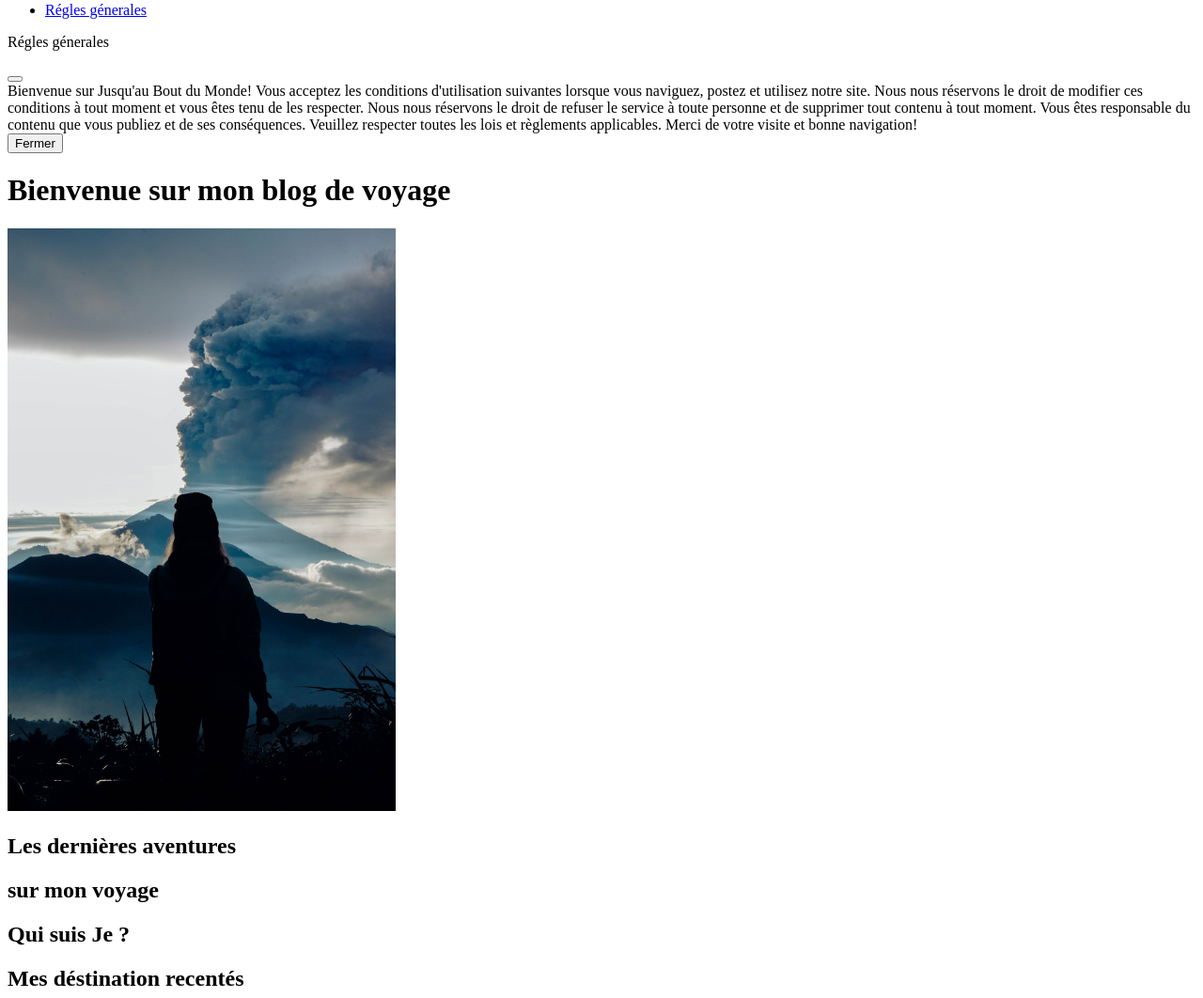
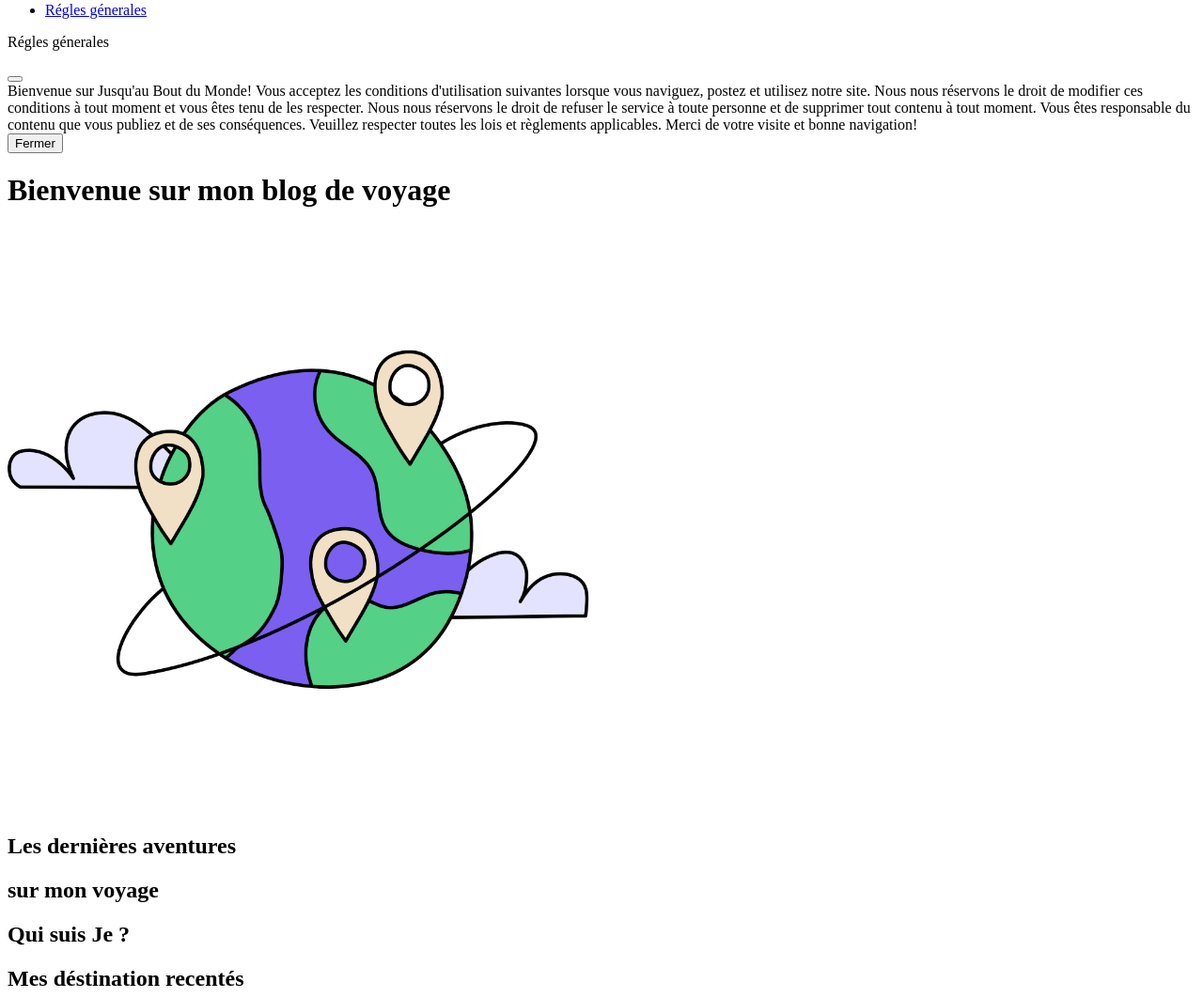
Before and after one commit to Iulian2023/Projet_Blog, a Symfony app: template templates/pages/visitor/welcome/index.html.twig in a window 1280 px wide. Shown: the part 557-1619 px from the top of the page at 94% size. Run offline with Twig, Linux system fonts and the light colour scheme; the template is opened without the code that fills it, so the values that code supplies are empty; some libraries are stand-ins or nearby versions.

Commit message:
changement des image | pages accueil

```diff
--- a/templates/pages/visitor/welcome/index.html.twig
+++ b/templates/pages/visitor/welcome/index.html.twig
@@ -24,10 +24,8 @@
             {% endfor %}
         </div>
         <div class="col-lg-6 order-0 order-lg-1">
-            <div data-aos="flip-left"
-                 data-aos-easing="ease-out-cubic"
-                 data-aos-duration="1000">
-                <img src="{{asset('images/welcome_page/hero_image.jpg')}}" class='img-fluid rounded shadow-lg' style='max-height: 620px' alt="image de présentation" title="image de présentation">
+            <div>
+                <img src="{{asset('images/welcome_page/world_travel.png')}}" class='img-fluid rounded' style='max-height: 620px' alt="image de présentation" title="image de présentation">
             </div>
         </div>
     </div>
@@ -70,8 +68,8 @@
     {% for setting in settings %}
     <div class="container">
         <div class="row mt-5" data-aos="fade-up" data-aos-duration="2000">
-            <div class="col-lg-6">
-                <img src="{{asset('images/welcome_page/about_me_1.jpg')}}" class='img-fluid rounded shadow-lg' style='max-height: 620px' alt="image blog qui suis je 1" title="image blog qui suis je 1">
+            <div class="col-lg-6 text-center">
+                <img src="{{asset('images/welcome_page/travel_about_me.png')}}" class='img-fluid rounded' style='max-height: 420px' alt="image blog qui suis je 1" title="image blog qui suis je 1">
             </div>
             <div class="col-lg-6 align-self-center my-3">
                 <p class='text-secondary text-lg-start text-center'>{{setting.firstTextAboutMe}}</p>
@@ -81,8 +79,8 @@
             <div class="col-lg-6 align-self-center order-1 order-lg-0">
             <p class='text-info text-lg-start text-center'>{{setting.secondTextAboutMe}}</p>
             </div>
-            <div class="col-lg-6 order-0 order-lg-1 my-3">
-                <img src="{{asset('images/welcome_page/about_me_2.jpg')}}" class='img-fluid rounded shadow-lg' style='max-height: 620px' title="image blog qui suis je 2" alt="image blog qui suis je 2">
+            <div class="col-lg-6 order-0 order-lg-1 my-3 text-center">
+                <img src="{{asset('images/welcome_page/blog_about_me.png')}}" class='img-fluid rounded' style='max-height: 420px' title="image blog qui suis je 2" alt="image blog qui suis je 2">
             </div>
         </div>
     </div>
```
Also changed, not shown: public/images/welcome_page/blog_about_me.png (added), public/images/welcome_page/travel_about_me.png (added), public/images/welcome_page/world_travel.png (added).
